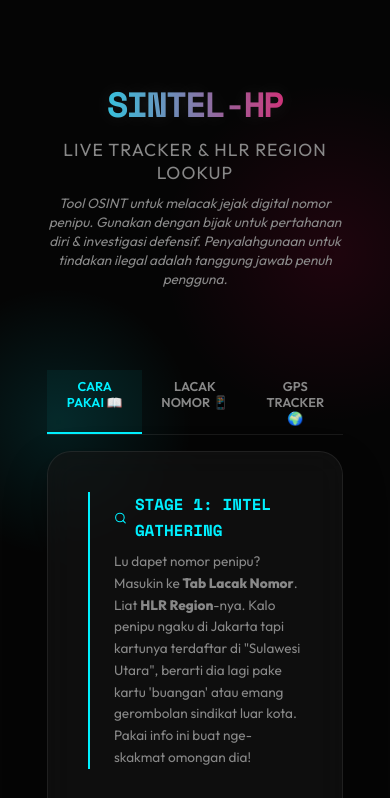
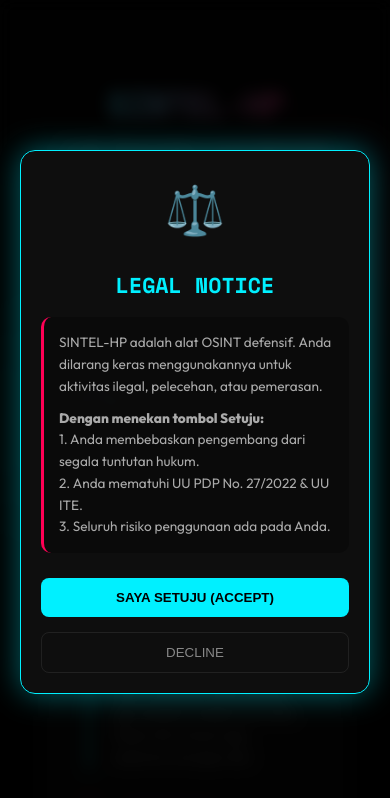
Before and after one commit to errorcript/SINTEL-HP-, a website: page index.html in a window 390 px wide. Shown: the top 798 px of the page. Drawn offline with nearby package versions, Linux system fonts and the light colour scheme.

Commit message:
legal: Implemented comprehensive 5-point legal safety system including Agreement Modal, Abuse Reporting, and Warrant Canary

```diff
--- a/index.html
+++ b/index.html
@@ -308,6 +308,7 @@
                 padding: 20px;
                 border-radius: 15px;
                 max-width: 95%;
+                max-height: 90vh;
             }
 
             .modal-grid {
@@ -318,6 +319,61 @@
             .modal-header h2 {
                 font-size: 1rem;
             }
+
+            .agreement-actions {
+                flex-direction: column;
+            }
+        }
+
+        .agreement-modal .modal-content {
+            max-width: 500px;
+            text-align: center;
+            border: 1px solid var(--primary);
+            box-shadow: 0 0 30px var(--primary-glow);
+        }
+
+        .agreement-actions {
+            display: flex;
+            gap: 15px;
+            margin-top: 25px;
+        }
+
+        .btn-agree {
+            flex: 1;
+            background: var(--primary);
+            color: #000;
+            border: none;
+            padding: 12px;
+            border-radius: 8px;
+            font-weight: bold;
+            cursor: pointer;
+            transition: all 0.3s ease;
+        }
+
+        .btn-agree:hover {
+            box-shadow: 0 0 20px var(--primary-glow);
+            transform: scale(1.02);
+        }
+
+        .btn-decline {
+            flex: 1;
+            background: transparent;
+            color: var(--text-dim);
+            border: 1px solid var(--glass-border);
+            padding: 12px;
+            border-radius: 8px;
+            cursor: pointer;
+        }
+
+        .warrant-canary {
+            background: rgba(0, 255, 136, 0.05);
+            border: 1px dashed var(--success);
+            padding: 10px;
+            border-radius: 8px;
+            margin-top: 20px;
+            font-size: 0.7rem;
+            color: var(--success);
+            display: inline-block;
         }
 
         .btn-lacak:hover {
@@ -604,6 +660,12 @@
                         <div class="icon-wrapper"><i data-lucide="layout"></i></div>
                     </div>
                     <button class="btn-lacak" onclick="generateTracker()">BUAT TRACKING LINK & BUKA DASHBOARD</button>
+                    <p
+                        style="font-size: 0.65rem; color: var(--text-dim); text-align: center; margin-top: 10px; line-height: 1.2;">
+                        ⚠️ Dengan mengklik tombol di atas, Anda menyatakan bahwa penggunaan link ini sepenuhnya legal,
+                        untuk tujuan defensif, dan Anda memegang tanggung jawab penuh atas segala konsekuensi hukum yang
+                        timbul.
+                    </p>
                 </div>
 
                 <div class="live-dash" id="dashboardView">
@@ -1032,6 +1094,23 @@ User Agent: ${tgt.ua || '?'}`;
                 lucide.createIcons();
             }
         }
+
+        // Agreement Logic
+        window.addEventListener('load', () => {
+            if (!localStorage.getItem('sintel_agreed')) {
+                document.getElementById('agreementModal').style.display = 'flex';
+                lucide.createIcons();
+            }
+        });
+
+        function acceptAgreement() {
+            localStorage.setItem('sintel_agreed', 'true');
+            document.getElementById('agreementModal').style.display = 'none';
+        }
+
+        function declineAgreement() {
+            window.location.href = "https://google.com";
+        }
     </script>
 
     <div id="privacyModal" class="modal-overlay" onclick="if(event.target === this) togglePrivacy()">
@@ -1132,15 +1211,45 @@ User Agent: ${tgt.ua || '?'}`;
             </div>
         </div>
     </div>
+    <div id="agreementModal" class="modal-overlay agreement-modal">
+        <div class="modal-content">
+            <div style="font-size: 3rem; margin-bottom: 20px;">⚖️</div>
+            <h2 style="color: var(--primary); font-family: 'Space Mono', monospace; margin-bottom: 15px;">LEGAL NOTICE
+            </h2>
+            <div
+                style="font-size: 0.85rem; color: #aaa; text-align: left; background: rgba(0,0,0,0.3); padding: 15px; border-radius: 10px; border-left: 3px solid var(--accent);">
+                <p style="margin-bottom: 10px;">SINTEL-HP adalah alat OSINT defensif. Anda dilarang keras menggunakannya
+                    untuk aktivitas ilegal, pelecehan, atau pemerasan.</p>
+                <p><b>Dengan menekan tombol Setuju:</b><br>
+                    1. Anda membebaskan pengembang dari segala tuntutan hukum.<br>
+                    2. Anda mematuhi UU PDP No. 27/2022 & UU ITE.<br>
+                    3. Seluruh risiko penggunaan ada pada Anda.</p>
+            </div>
+            <div class="agreement-actions">
+                <button class="btn-agree" onclick="acceptAgreement()">SAYA SETUJU (ACCEPT)</button>
+                <button class="btn-decline" onclick="declineAgreement()">DECLINE</button>
+            </div>
+        </div>
+    </div>
+
     <footer
         style="margin-top: 3rem; text-align: center; font-size: 0.75rem; color: var(--text-dim); padding-bottom: 2rem;">
         <p>&copy; 2026 SINTEL-HP. Dibuat dengan ☕ oleh <a href="https://github.com/errorcript" target="_blank"
                 style="color:var(--primary); text-decoration:none;">Errorcript</a></p>
-        <div style="margin-top: 10px; display: flex; justify-content: center; gap: 15px;">
+
+        <div class="warrant-canary">
+            <i data-lucide="shield-check" style="width:12px; vertical-align:middle; margin-right:5px;"></i>
+            <b>WARRANT CANARY:</b> Hingga hari ini, pengembang belum pernah menerima permintaan data atau perintah
+            pengadilan dari otoritas manapun.
+        </div>
+
+        <div style="margin-top: 15px; display: flex; justify-content: center; flex-wrap: wrap; gap: 15px;">
             <a href="javascript:void(0)" onclick="togglePrivacy()"
                 style="color:var(--text-dim); text-decoration:underline;">Privacy Policy</a>
             <a href="javascript:void(0)" onclick="togglePrivacy()"
                 style="color:var(--text-dim); text-decoration:underline;">Disclaimer</a>
+            <a href="https://github.com/errorcript/SINTEL-HP-/issues/new?title=Abuse+Report" target="_blank"
+                style="color:#ff4444; text-decoration:underline; font-weight: bold;">REPORT ABUSE</a>
         </div>
     </footer>
 </body>
```
Also changed, not shown: 1 other file.
